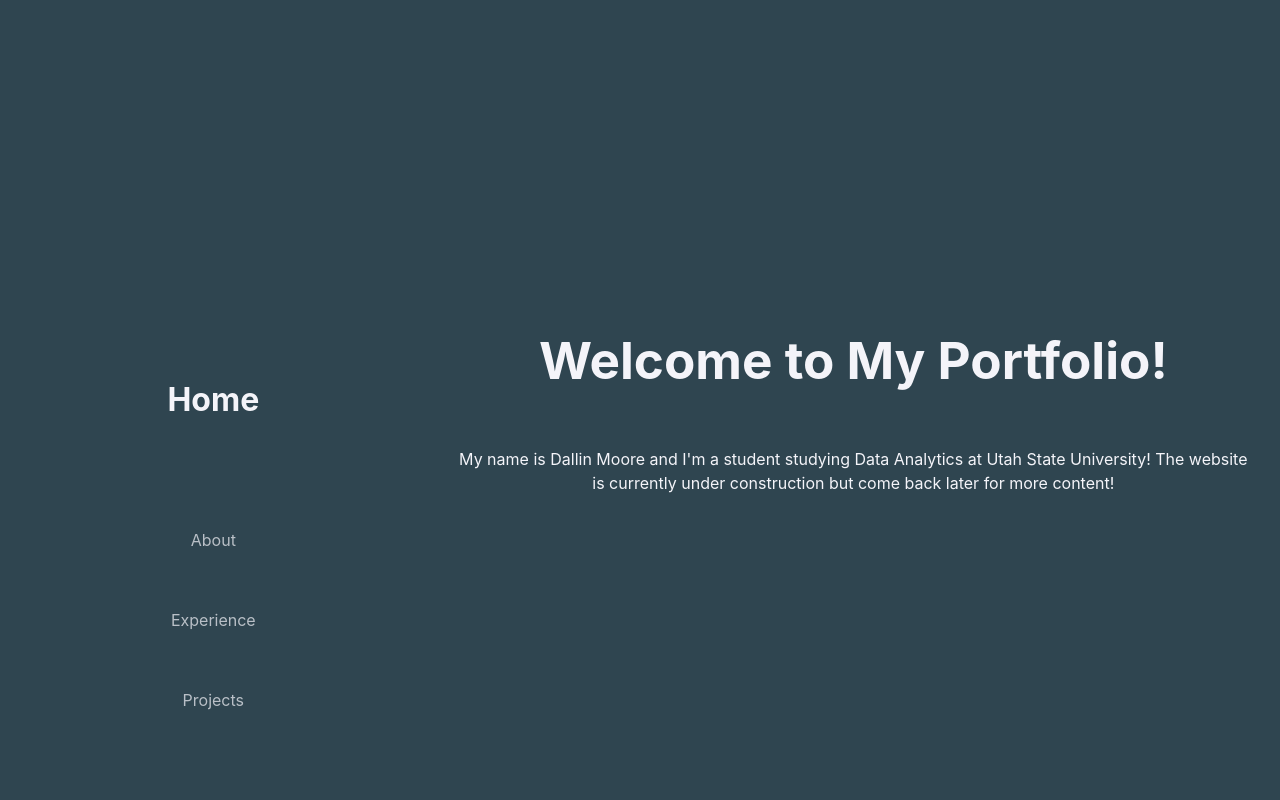
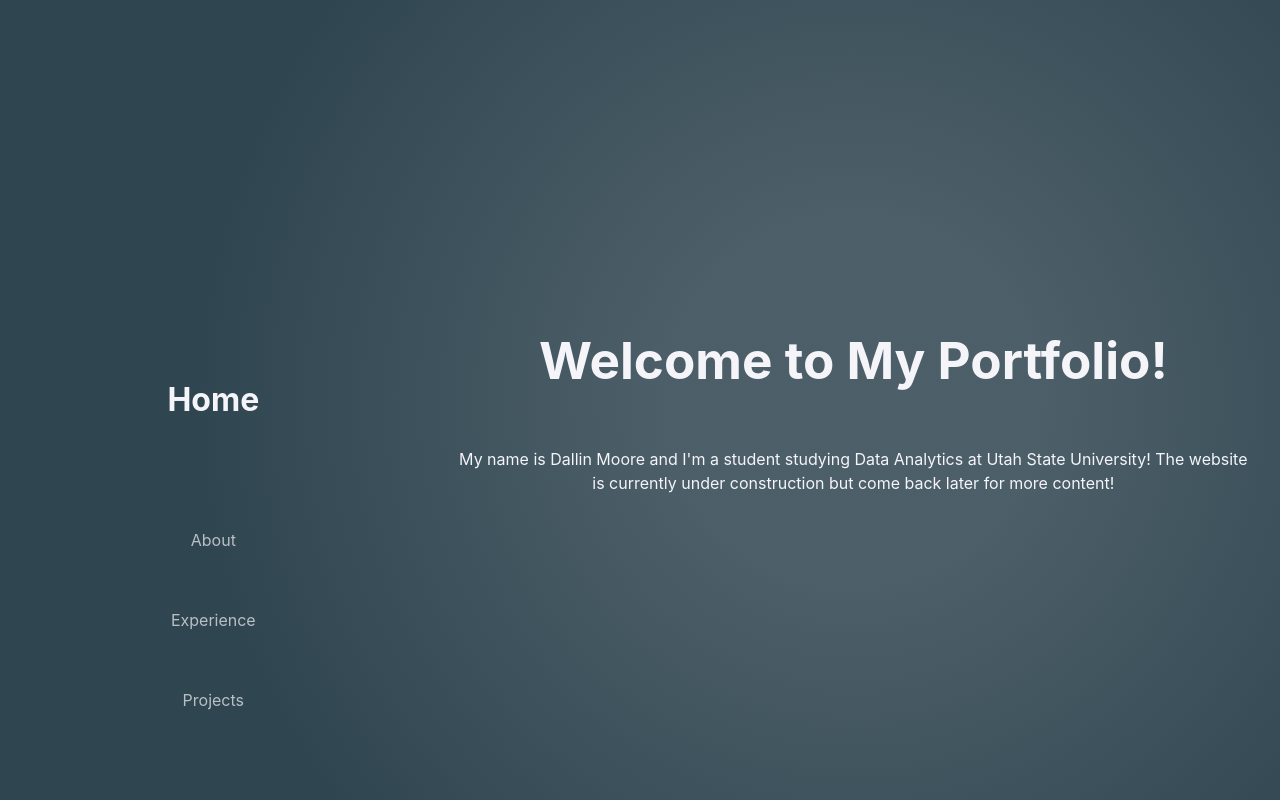
Before and after one commit to dallinmoore/dallinmoore.github.io, a React (Vite) app: page / in a window 1280 px wide. Built offline with nearby package versions, Linux system fonts and the light colour scheme.

Commit message:
Update background to a radial gradient

```diff
--- a/src/App.css
+++ b/src/App.css
@@ -11,7 +11,11 @@
   scroll-snap-type: y mandatory;
   display: flex;
   scroll-behavior: smooth;
-  background-color: #2F4550;
+  background: radial-gradient(
+    circle at 66.67% center,
+    rgba(244, 244, 249, 0.15) 20%,
+    rgba(47, 69, 80, 0.3) 70%
+  ), #2F4550;
   color: #F4F4F9;
 }
 
```
